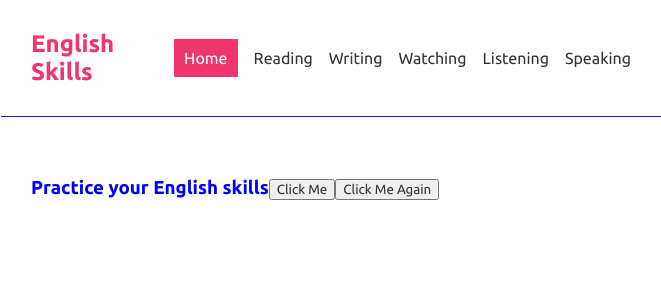
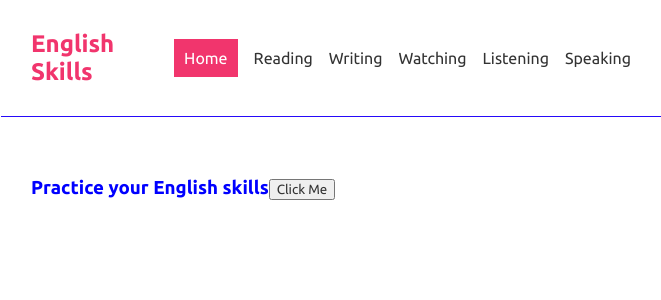
Before and after one commit to SoniaCarrilloM/TestReact, a React (Create React App) app in the folder testreact/: page / in a window 1280 px wide. Shown: the top 300 px of the page, without its empty margins (309-970 px from the left). Built offline with nearby package versions, Linux system fonts and the light colour scheme; the HTML template or start-up script is replaced by a standard one; a web font is replaced by a local one.

Commit message:
Update Home.js

```diff
--- a/testreact/src/Home.js
+++ b/testreact/src/Home.js
@@ -1,11 +1,6 @@
 const Home = () => {
-  const handleClick = (e) => {
-    console.log("hello,ninjas", e);
-  };
+  const handleClick = () => {};
 
-  const handleClickAgain = (name, e) => {
-    console.log("hello " + name, e.target);
-  };
   return (
     <div className="Home">
       <h3
@@ -15,9 +10,6 @@ const Home = () => {
       >
         Practice your English skills
         <button onClick={handleClick}>Click Me</button>
-        <button onClick={(e) => handleClickAgain("Clara", e)}>
-          Click Me Again
-        </button>
       </h3>
     </div>
   );
```
